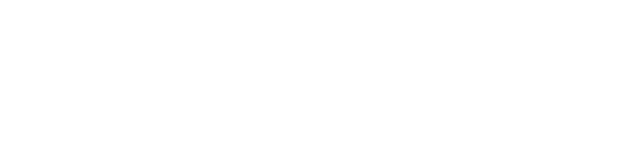
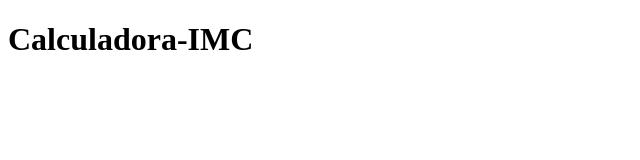
Before and after one commit to DustHDeimos/Calculadora-IMC, a plain HTML site: page index.html in a window 1280 px wide. Shown: the whole page, without its empty margins (0-640 px from the left). Drawn offline with Linux system fonts and the light colour scheme.

Commit message:
segundo-commit

```diff
--- a/index.html
+++ b/index.html
@@ -3,9 +3,13 @@
 <head>
     <meta charset="UTF-8">
     <meta name="viewport" content="width=device-width, initial-scale=1.0">
-    <title>Document</title>
+    <title><Calculadora-IMC></Calculadora-IMC></title>
 </head>
 <body>
-
+    <main>
+        <header>
+            <h1>Calculadora-IMC</h1>
+        </header>
+    </main>
 </body>
 </html>
```
